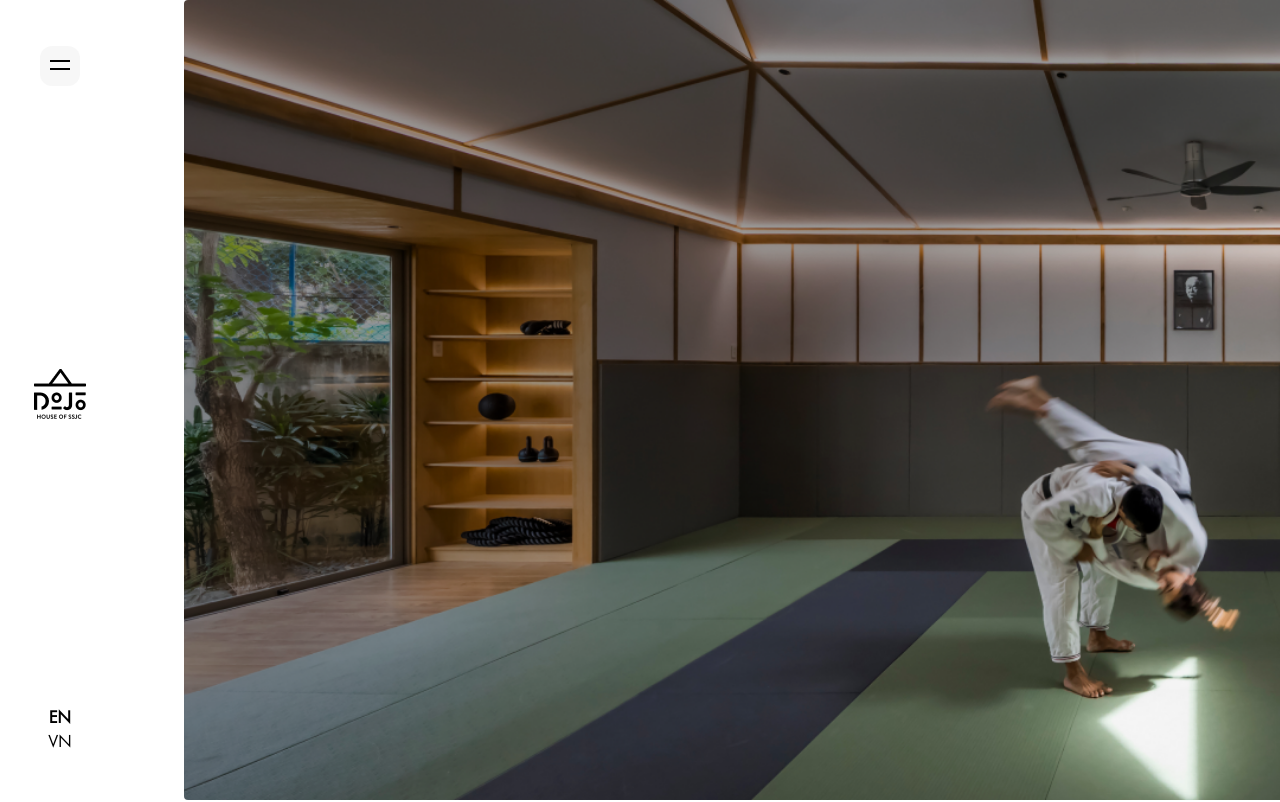
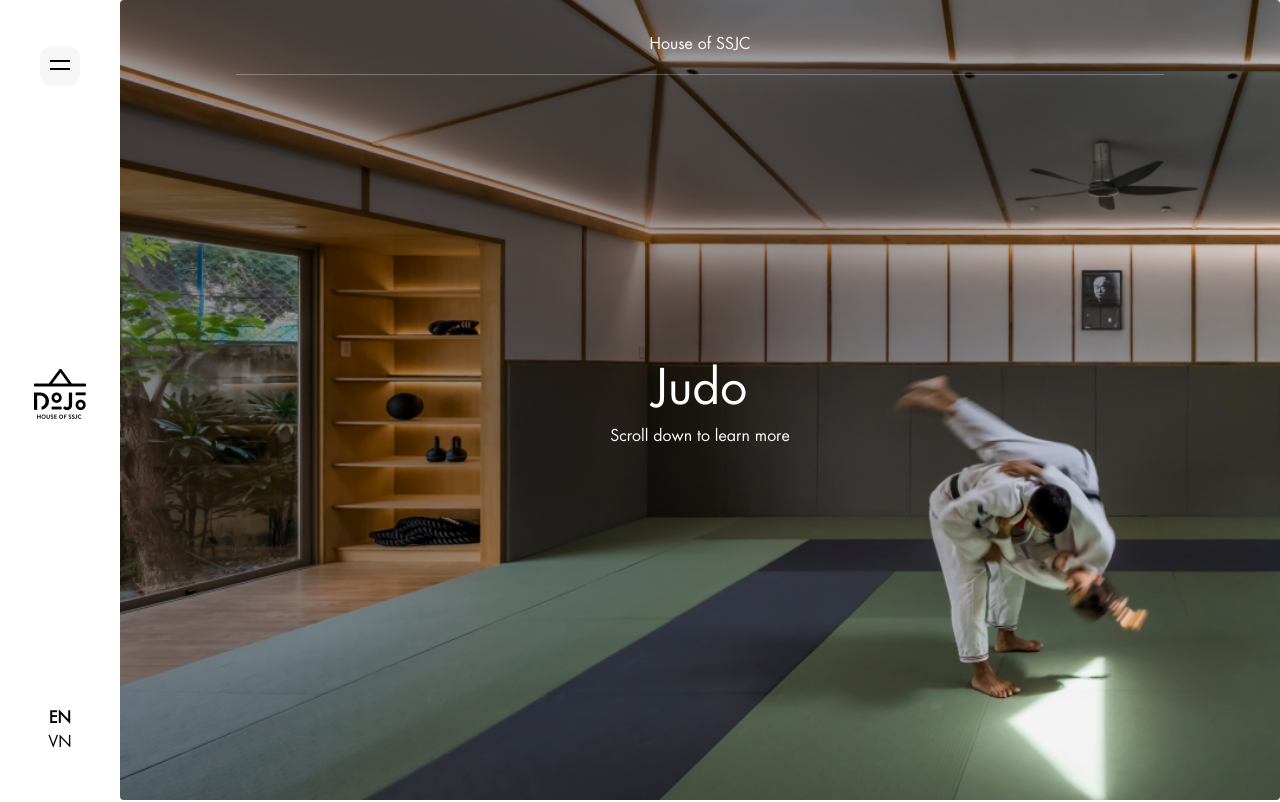
Before and after one commit to akpascalp/ssjc-site, a Vue app: page /judo in a window 1280 px wide. Shown: the top 802 px of the page. Built offline with nearby package versions, Linux system fonts and the light colour scheme.

Commit message:
Judo page presentation

```diff
--- a/src/pages/Judo.vue
+++ b/src/pages/Judo.vue
@@ -1,6 +1,16 @@
 <template>
-  <div class="relative w-screen pl-16 bg-white">
-    <img src="/judo_bg.png" class="h-screen object-cover rounded" />
+  <div class="relative flex h-screen bg-white justify-center text-white">
+    <div class="absolute w-4/5 flex flex-col items-center pt-8">
+      <p class="text-[16px] justify-self-center">House of SSJC</p>
+      <svg viewBox="0 0 100 100" xmlns="http://www.w3.org/2000/svg">
+        <line x1="0" y1="2" x2="100" y2="2" stroke="white" stroke-width='0.03'/>
+      </svg>
+    </div>
+    <div class="absolute h-screen flex flex-col justify-center items-center">
+      <p class="text-[48px]">Judo</p>
+      <p class="text-[16px]">Scroll down to learn more</p>
+    </div>
+    <img src="/judo_bg.png" class="object-cover rounded" />
   </div>
 
 
```
